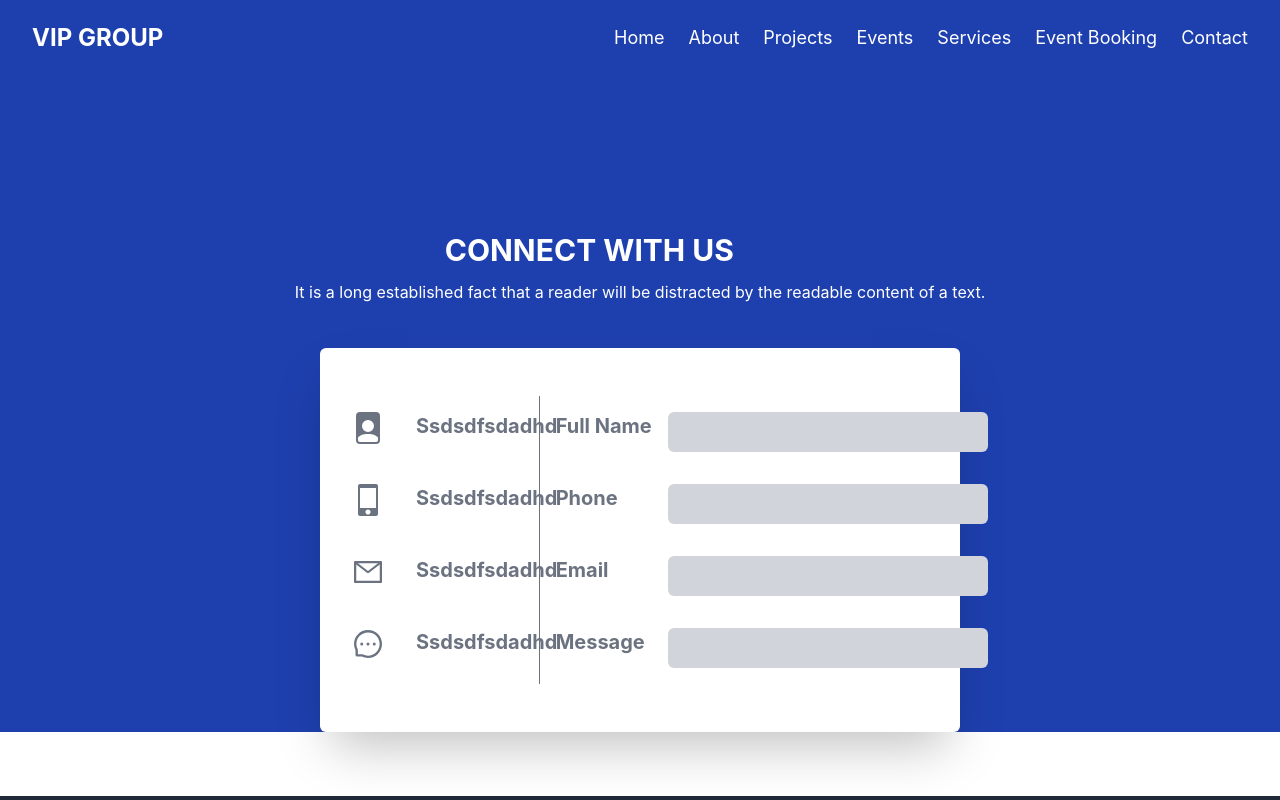
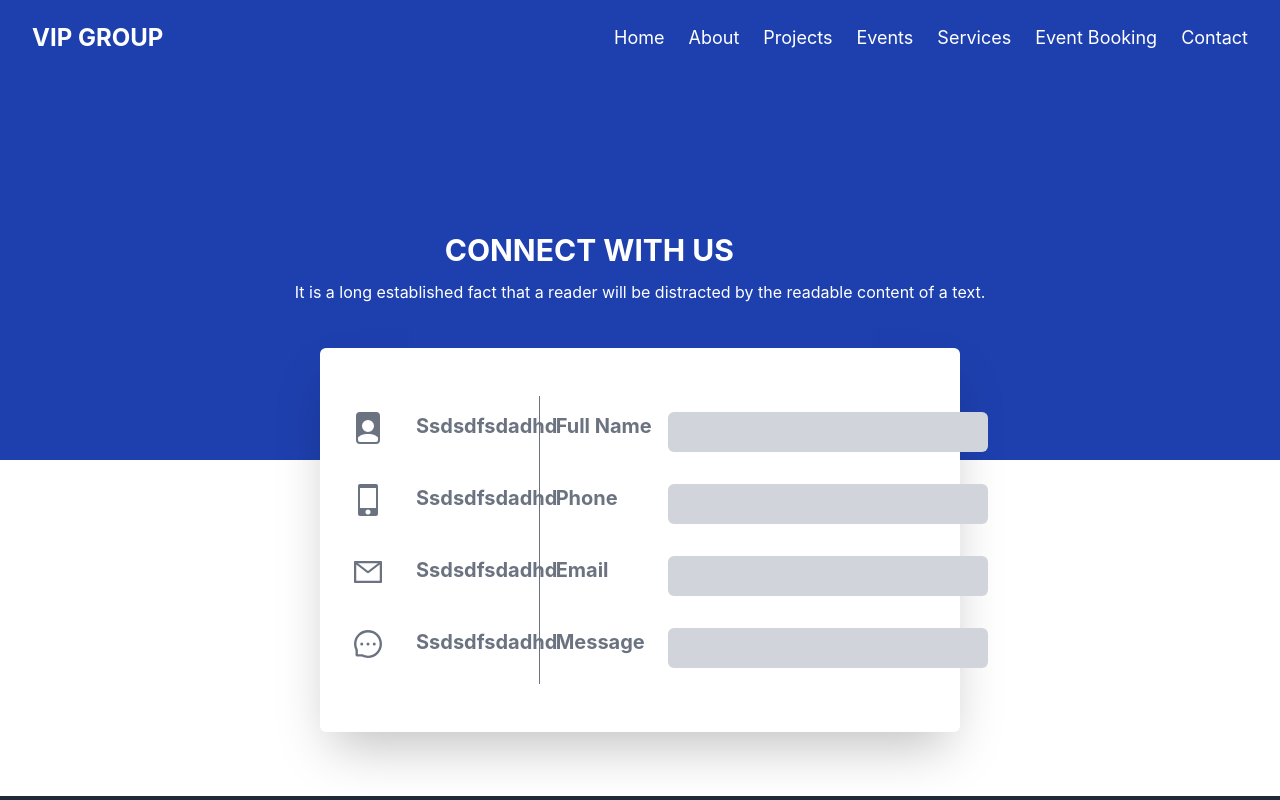
Before and after one commit to A4OnE/sirg, a Next.js app: page /Contact in a window 1280 px wide. Shown: the top 800 px of the page. Built offline with nearby package versions, Linux system fonts and the light colour scheme.

Commit message:
contact part

```diff
--- a/pages/Contact.jsx
+++ b/pages/Contact.jsx
@@ -10,10 +10,10 @@ function Contact() {
   return (
     <div>
             <PageTemplate>
-        <div className="  Card bg-blue-800">
+        <div className=" Box">
           {/* starting of top part of contact */}
           <div
-            className="  h-96  w-full  grid
+            className="  h-96 bg-blue-800 w-full  grid
        items-center "
           >
             <div className="text-center">
```
